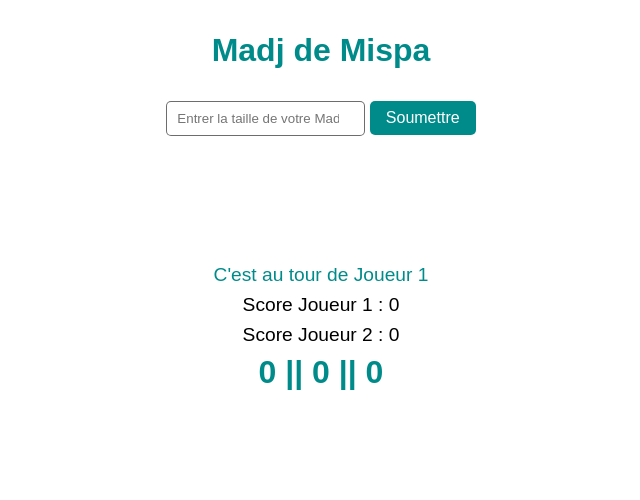
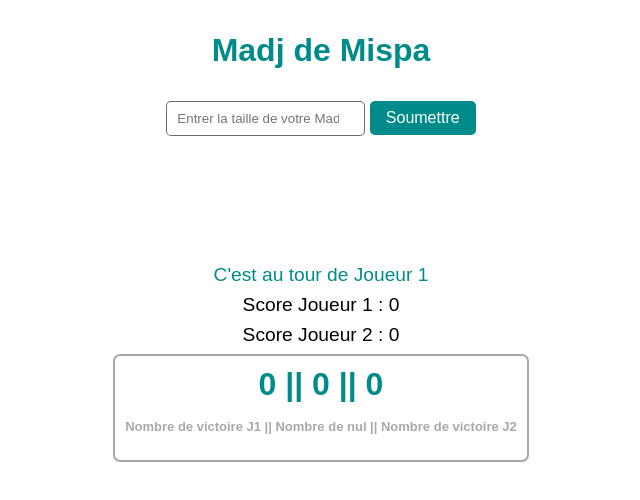
Before and after one commit to jerry694/Tic-Tac-Toe, a plain HTML site: page index.html in a window 1280 px wide. Shown: the whole page, without its empty margins (319-959 px from the left). Drawn offline with Linux system fonts and the light colour scheme.

Commit message:
final v1.0

```diff
--- a/index.html
+++ b/index.html
@@ -25,7 +25,11 @@
       <p>C'est au tour de Joueur <span id="joueur">1</span></p>
       <p>Score Joueur 1 : <span id="score1">0</span></p>
       <p>Score Joueur 2 : <span id="score2">0</span></p>
+      <span style="border: 2px solid rgba(0, 0, 0, 0.342); padding: 10px;border-radius: 7px;">
+
       <h1 style="text-align: center;"><span id="v1">0</span> || <span id="scoreNul">0</span>  || <span id="v2">0</span></h1>
+      <h1 style="text-align: center;font-size: small;color: rgba(0, 0, 0, 0.342);">Nombre de victoire J1 || Nombre de nul || Nombre de victoire J2 </h1>
+      </span>
     </div>
     <script src="./jquery-3.6.4.min.js"></script>
     <script src="./app.js"></script>
```
